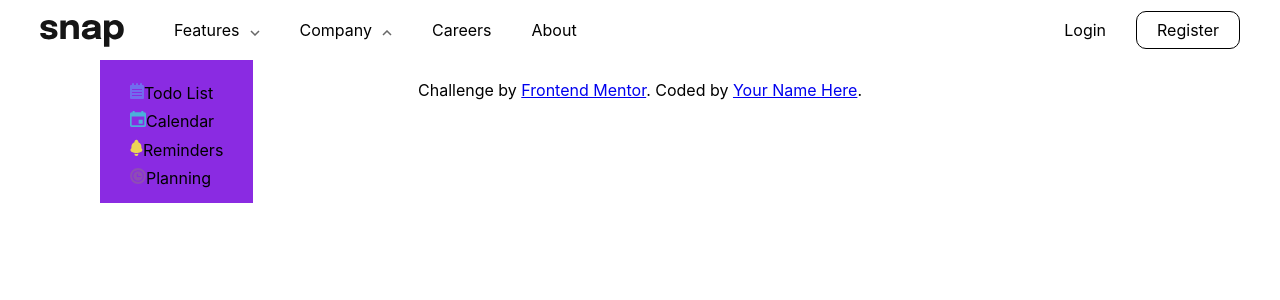
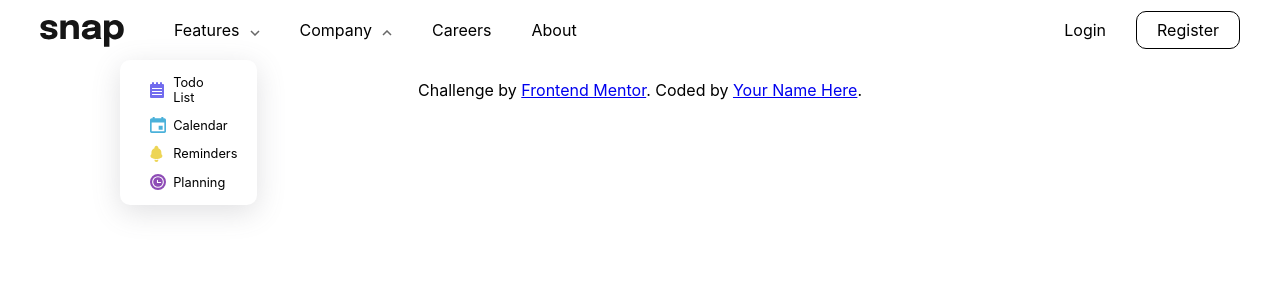
Before and after one commit to ChaiyutK/intro-section-with-dropdown-navigation-main, a React (Create React App) app: page / in a window 1280 px wide. Both pictures are taken after a click on the link "Features". Shown: the top 300 px of the page. Built offline with nearby package versions, Linux system fonts and the light colour scheme.

Commit message:
click outside close dropdown

```diff
--- a/src/App.css
+++ b/src/App.css
@@ -36,18 +36,63 @@ ul.login-register li
 {
   margin-right: 10px;
 }
+li
+{
+  cursor: pointer;
+}
 ul.features-menu
 {
   visibility: hidden;
   position: absolute;
-  left: 100px;
+  left: 120px;
   display: block;
   padding: 15px 30px;
-  background-color: blueviolet;
+  background-color: rgb(255, 255, 255);
+  border-radius: 10px;
+  box-shadow: rgba(100, 100, 111, 0.2) 0px 7px 29px 0px;
 }
 ul.features-menu>li
 {
-  margin-top: 8px;
+  display: flex;
+  align-items: center;
+  justify-content: space-between;
+  margin-top: 12px;
+  font-size: 0.8rem;
+}
+ul.features-menu>li:first-child
+{
+
+  margin-top: 0px;
+
+}
+ul.features-menu>li>svg
+{
+  width: 25%;
+}
+ul.features-menu>li>a
+{
+  width: 70%;
+}
+ul.company-menu
+{
+  visibility: hidden;
+  position: absolute;
+  left: 280px;
+  display: block;
+  padding: 15px 30px;
+  background-color: rgb(255, 255, 255);
+  border-radius: 10px;
+  box-shadow: rgba(100, 100, 111, 0.2) 0px 7px 29px 0px;
+}
+ul.company-menu>li
+{
+  margin-top: 12px;
+  font-size: 0.8rem;
+}
+ul.company-menu>li:first-child
+{
+
+  margin-top: 0px;
 
 }
 a.register{
--- a/src/components/Navbar.js
+++ b/src/components/Navbar.js
@@ -1,11 +1,27 @@
-import React, { useState } from 'react';
+import React, { useEffect, useRef, useState } from 'react';
 
 const Navbar = () =>{
     const [featuresdropdown,setFeaturesdropDown] = useState(false);
     const [companydropdown,setCompanydropDown] = useState(false);
+    const ref = useRef();
+
+    useEffect(() => {
+        const checkIfClickedOutside = e => {
+          // If the menu is open and the clicked target is not within the menu,
+          // then close the menu
+          if (ref.current && !ref.current.contains(e.target)) {
+            setFeaturesdropDown(false);
+            setCompanydropDown(false);
+            document.getElementById("company").style.visibility = "hidden";
+            document.getElementById("features").style.visibility = "hidden";
+          }
+        }
+        document.addEventListener("mousedown", checkIfClickedOutside)
+
+      }, [featuresdropdown,companydropdown])
 
     return(
-        <div className='navbarbox'>
+        <div className='navbarbox' ref={ref}>
             <div className="navbaritem">
                 <ul className='navbar-menu'>
                     <li>
@@ -25,18 +41,41 @@ const Navbar = () =>{
                                     document.getElementById("features").style.visibility = "hidden";
                                 }
                                 setFeaturesdropDown(!featuresdropdown);
+                                document.getElementById("company").style.visibility = "hidden";
+                                setCompanydropDown(false);
                             }}>
                             <span>Features</span>
                             {featuresdropdown ? <svg width="10" height="6" xmlns="http://www.w3.org/2000/svg"><path stroke="#686868" strokeWidth="1.5" fill="none" d="m1 1 4 4 4-4"/></svg> :<svg width="10" height="6" xmlns="http://www.w3.org/2000/svg"><path stroke="#686868" strokeWidth="1.5" fill="none" d="m1 5 4-4 4 4"/></svg>}
                         </a>
                         <ul id='features' className="features-menu">
-                            <li><a><svg width="14" height="16" xmlns="http://www.w3.org/2000/svg"><path d="M14 3v12a1 1 0 0 1-1 1H1a1 1 0 0 1-1-1V3a1 1 0 0 1 1-1h1V1a1 1 0 1 1 2 0v1h2V1a1 1 0 1 1 2 0v1h2V1a1 1 0 0 1 2 0v1h1a1 1 0 0 1 1 1Zm-2 3H2v1h10V6Zm0 3H2v1h10V9Zm0 3H2v1h10v-1Z" fill="#726CEE"/></svg>Todo List</a></li>
-                            <li><a><svg width="16" height="16" xmlns="http://www.w3.org/2000/svg"><path d="M12.667 8.667h-4v4h4v-4ZM11.334 0v1.333H4.667V0h-2v1.333h-1C.75 1.333 0 2.083 0 3v11.333C0 15.25.75 16 1.667 16h12.667C15.25 16 16 15.25 16 14.333V3c0-.917-.75-1.667-1.666-1.667h-1V0h-2Zm3 14.333H1.667V5.5h12.667v8.833Z" fill="#4BB1DA"/></svg>Calendar</a></li>
-                            <li><a><svg width="13" height="17" xmlns="http://www.w3.org/2000/svg"><path d="M6.408 13.916c-3.313 0-6-1.343-6-3 0-.612.371-1.18 1-1.654V7.916a5 5 0 0 1 3.041-4.6 2 2 0 0 1 3.507-1.664 2 2 0 0 1 .411 1.664 5.002 5.002 0 0 1 3.041 4.6v1.346c.629.474 1 1.042 1 1.654 0 1.657-2.687 3-6 3Zm0 1c.694 0 1.352-.066 1.984-.16.004.054.016.105.016.16a2 2 0 0 1-4 0c0-.055.012-.106.016-.16.633.094 1.29.16 1.984.16Z" fill="#EDD556"/></svg>Reminders</a></li>
-                            <li><a><svg width="16" height="16" xmlns="http://www.w3.org/2000/svg"><path d="M8 0a8 8 0 1 1 0 16A8 8 0 0 1 8 0Zm0 2.133a5.867 5.867 0 1 0 0 11.734A5.867 5.867 0 0 0 8 2.133ZM8 3.2a4.8 4.8 0 1 1 0 9.6 4.8 4.8 0 0 1 0-9.6Zm-.533 2.667a.533.533 0 0 0-.534.533v2.133c0 .295.24.534.534.534h3.2a.533.533 0 0 0 0-1.067H8V6.4a.533.533 0 0 0-.533-.533Z" fill="#8E4CB6"/></svg>Planning</a></li>
+                            <li><svg width="14" height="16" xmlns="http://www.w3.org/2000/svg"><path d="M14 3v12a1 1 0 0 1-1 1H1a1 1 0 0 1-1-1V3a1 1 0 0 1 1-1h1V1a1 1 0 1 1 2 0v1h2V1a1 1 0 1 1 2 0v1h2V1a1 1 0 0 1 2 0v1h1a1 1 0 0 1 1 1Zm-2 3H2v1h10V6Zm0 3H2v1h10V9Zm0 3H2v1h10v-1Z" fill="#726CEE"/></svg><a>Todo List</a></li>
+                            <li><svg width="16" height="16" xmlns="http://www.w3.org/2000/svg"><path d="M12.667 8.667h-4v4h4v-4ZM11.334 0v1.333H4.667V0h-2v1.333h-1C.75 1.333 0 2.083 0 3v11.333C0 15.25.75 16 1.667 16h12.667C15.25 16 16 15.25 16 14.333V3c0-.917-.75-1.667-1.666-1.667h-1V0h-2Zm3 14.333H1.667V5.5h12.667v8.833Z" fill="#4BB1DA"/></svg><a>Calendar</a></li>
+                            <li><svg width="13" height="17" xmlns="http://www.w3.org/2000/svg"><path d="M6.408 13.916c-3.313 0-6-1.343-6-3 0-.612.371-1.18 1-1.654V7.916a5 5 0 0 1 3.041-4.6 2 2 0 0 1 3.507-1.664 2 2 0 0 1 .411 1.664 5.002 5.002 0 0 1 3.041 4.6v1.346c.629.474 1 1.042 1 1.654 0 1.657-2.687 3-6 3Zm0 1c.694 0 1.352-.066 1.984-.16.004.054.016.105.016.16a2 2 0 0 1-4 0c0-.055.012-.106.016-.16.633.094 1.29.16 1.984.16Z" fill="#EDD556"/></svg><a>Reminders</a></li>
+                            <li><svg width="16" height="16" xmlns="http://www.w3.org/2000/svg"><path d="M8 0a8 8 0 1 1 0 16A8 8 0 0 1 8 0Zm0 2.133a5.867 5.867 0 1 0 0 11.734A5.867 5.867 0 0 0 8 2.133ZM8 3.2a4.8 4.8 0 1 1 0 9.6 4.8 4.8 0 0 1 0-9.6Zm-.533 2.667a.533.533 0 0 0-.534.533v2.133c0 .295.24.534.534.534h3.2a.533.533 0 0 0 0-1.067H8V6.4a.533.533 0 0 0-.533-.533Z" fill="#8E4CB6"/></svg><a>Planning</a></li>
                         </ul>
                     </li>
-                    <li><a className='dropdown-menu' onClick={()=>{setCompanydropDown(!companydropdown)}}><span>Company</span>{companydropdown ? <svg width="10" height="6" xmlns="http://www.w3.org/2000/svg"><path stroke="#686868" strokeWidth="1.5" fill="none" d="m1 1 4 4 4-4"/></svg> :<svg width="10" height="6" xmlns="http://www.w3.org/2000/svg"><path stroke="#686868" strokeWidth="1.5" fill="none" d="m1 5 4-4 4 4"/></svg>}</a></li>
+                    <li>
+                        <a className='dropdown-menu' onClick={()=>
+                            {
+                                if(companydropdown == false)
+                                {
+                                    document.getElementById("company").style.visibility = "visible";
+                                }
+                                else
+                                {
+                                    document.getElementById("company").style.visibility = "hidden";
+                                }
+                                setCompanydropDown(!companydropdown);
+                                document.getElementById("features").style.visibility = "hidden";
+                                setFeaturesdropDown(false);
+                            }}><span>Company</span>{companydropdown ? <svg width="10" height="6" xmlns="http://www.w3.org/2000/svg"><path stroke="#686868" strokeWidth="1.5" fill="none" d="m1 1 4 4 4-4"/></svg> :<svg width="10" height="6" xmlns="http://www.w3.org/2000/svg"><path stroke="#686868" strokeWidth="1.5" fill="none" d="m1 5 4-4 4 4"/></svg>}
+                        </a>
+                        <ul id='company' className='company-menu'>
+                            <li><a>History</a></li>
+                            <li><a>Our Team</a></li>
+                            <li><a>Blog</a></li>
+                        </ul>
+                    </li>
                     <li>Careers</li>
                     <li>About</li>
                 </ul>
```
